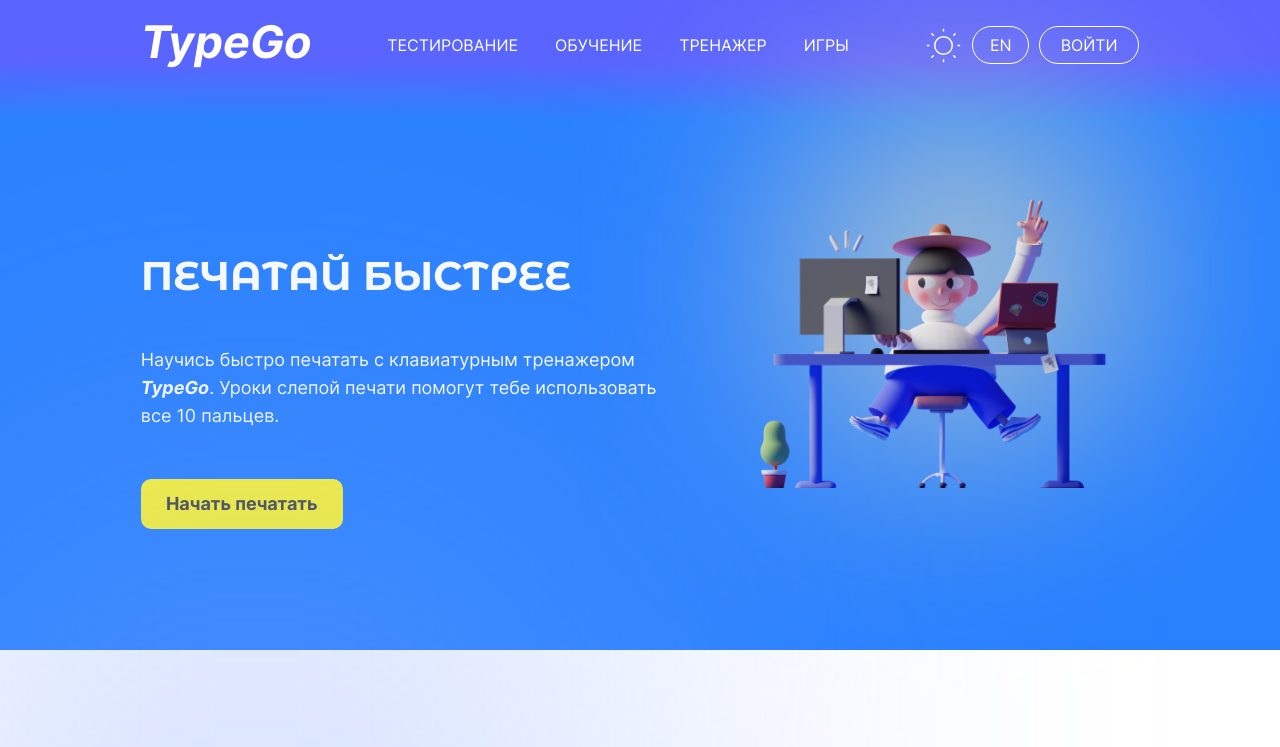
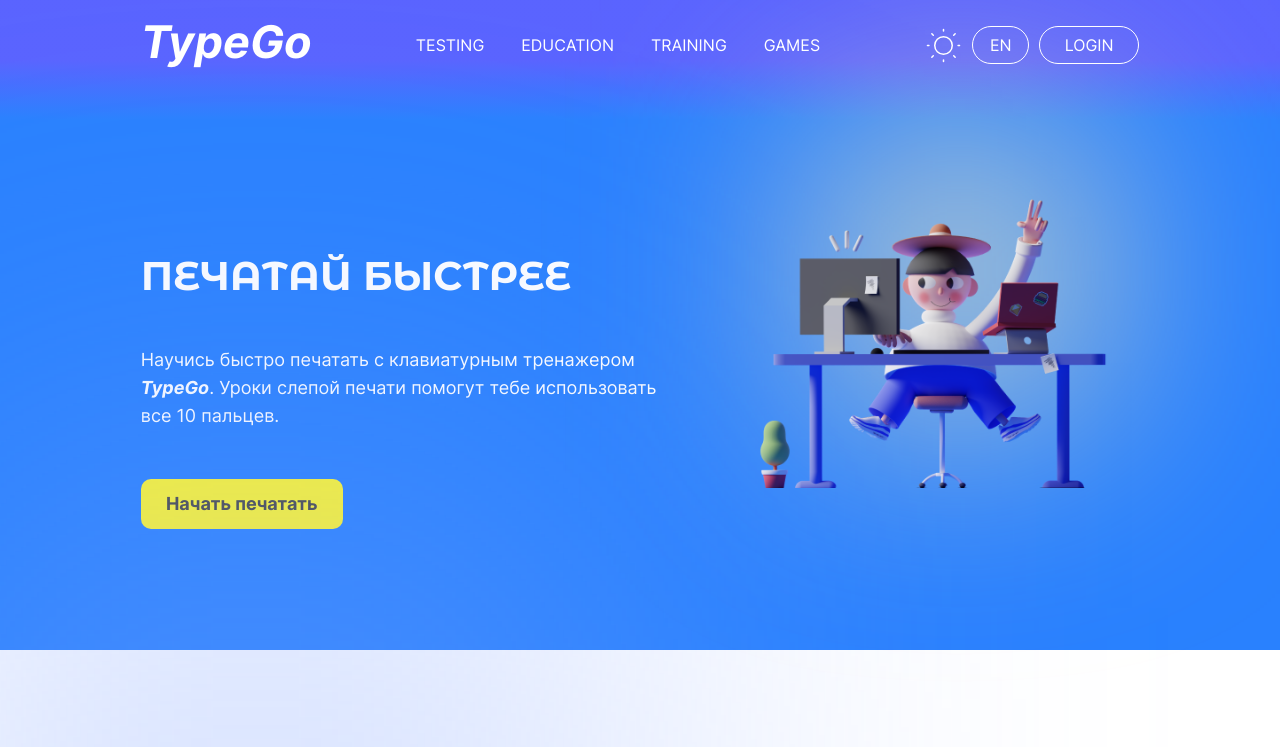
Before and after one commit to kovalevn89/rs-clone, a website built with webpack: page typego/src/index.html in a window 1280 px wide. Both pictures are taken after a click on the element "RU". Shown: the top 747 px of the page. Built offline with nearby package versions, Linux system fonts and the light colour scheme.

Commit message:
feat: add translation to header

```diff
--- a/typego/src/components/app/app.ts
+++ b/typego/src/components/app/app.ts
@@ -4,6 +4,7 @@
 import Header from '../view/header';
 import Footer from '../view/footer';
 import AppConfig from '../model/appconfig';
+import Translation from '../model/translation';
 
 class App {
   model;
@@ -12,6 +13,7 @@
   footer;
   router;
   config;
+  translate;
 
   constructor() {
     this.config = new AppConfig();
@@ -20,10 +22,12 @@
     this.header = new Header();
     this.footer = new Footer();
     this.router = new Router();
+    this.translate = new Translation();
   }
 
   run(): void {
     this.config.run();
+    this.translate.setLang(this.config.getLang());
     this.header.run();
     this.footer.run();
     this.router.run();
--- a/typego/src/components/model/translation.ts
+++ b/typego/src/components/model/translation.ts
@@ -2,14 +2,31 @@
 import { ITranslation } from '../types';
 
 const data: ITranslation = {
-  homeLink: {
-    en: 'Home',
-    ru: 'Главная',
+  // HEADER
+  headerManu1: {
+    en: 'testing',
+    ru: 'тестирование',
   },
-  lessonsLink: {
-    en: 'Lessons',
-    ru: 'Уроки',
+  headerManu2: {
+    en: 'education',
+    ru: 'обучение',
   },
+  headerManu3: {
+    en: 'training',
+    ru: 'тренажер',
+  },
+  headerManu4: {
+    en: 'games',
+    ru: 'игры',
+  },
+  loginButton: {
+    en: 'login',
+    ru: 'войти',
+  },
+
+  // MAIN PAGE
+
+  // FOOTER
 };
 
 class Translation {
@@ -17,11 +34,12 @@
   private currentLang;
   private data: ITranslation;
   private observer: Array<() => void>;
+  private observerPermanent: Array<() => void>;
 
-  constructor(lang: Language) {
-    this.currentLang = lang;
+  constructor() {
     this.data = data;
     this.observer = [];
+    this.observerPermanent = [];
 
     // Singleton
     if (Translation.instance) {
@@ -29,6 +47,8 @@
     }
 
     Translation.instance = this;
+
+    this.currentLang = Language.RU;
   }
 
   setLang(lang: Language): void {
@@ -37,11 +57,15 @@
     this.observer.forEach((callback: () => void) => {
       callback();
     });
+
+    this.observerPermanent.forEach((callback: () => void) => {
+      callback();
+    });
   }
 
-  getLang(): Language {
-    return this.currentLang;
-  }
+  // getLang(): Language {
+  //   return this.currentLang;
+  // }
 
   getString(tag: string) {
     return this.currentLang === Language.RU ? this.data[tag].ru : this.data[tag].en;
@@ -50,6 +74,11 @@
   regObserver(callback: () => void) {
     this.observer.push(callback);
   }
+
+  // для страниц которые на протяжении всех жизни приложения не будут перерисовываться
+  regObserverPermanent(callback: () => void) {
+    this.observerPermanent.push(callback);
+  }
 }
 
 export default Translation;
--- a/typego/src/components/view/baseViewClass.ts
+++ b/typego/src/components/view/baseViewClass.ts
@@ -1,15 +1,18 @@
 import { Themes, Language } from '../types/enums';
 import AppConfig from '../model/appconfig';
+import Translation from '../model/translation';
 
 class PageView {
   config: AppConfig;
   currentLang: Language;
   currentTheme: Themes;
+  translation: Translation;
 
   constructor() {
     this.config = new AppConfig();
     this.currentLang = this.config.getLang();
     this.currentTheme = this.config.getTheme();
+    this.translation = new Translation();
   }
 }
 
--- a/typego/src/components/view/header.ts
+++ b/typego/src/components/view/header.ts
@@ -87,19 +87,24 @@
           const nav = createElement('nav', 'nav hidden', menu);
           const list = createElement('ul', 'menu__list', nav);
           const item1 = createElement('li', 'menu__item', list);
-          item1.textContent = 'Тестирование';
+          item1.textContent = this.translation.getString('headerManu1');
+          this.translation.regObserverPermanent(() => { item1.textContent = this.translation.getString('headerManu1'); });
           item1.addEventListener('click', () => { window.location.hash = '#/test'; });
           const item2 = createElement('li', 'menu__item', list);
-          item2.textContent = 'Обучение';
+          item2.textContent = this.translation.getString('headerManu2');
+          this.translation.regObserverPermanent(() => { item2.textContent = this.translation.getString('headerManu2'); });
           item2.addEventListener('click', () => { window.location.hash = '#/lern'; });
           const item3 = createElement('li', 'menu__item', list);
-          item3.textContent = 'Тренажер';
+          item3.textContent = this.translation.getString('headerManu3');
+          this.translation.regObserverPermanent(() => { item3.textContent = this.translation.getString('headerManu3'); });
           item3.addEventListener('click', () => { window.location.hash = '#/lesson'; });
           const item4 = createElement('li', 'menu__item', list);
-          item4.textContent = 'Игры';
+          item4.textContent = this.translation.getString('headerManu4');
+          this.translation.regObserverPermanent(() => { item4.textContent = this.translation.getString('headerManu4'); });
           item4.addEventListener('click', () => { window.location.hash = '#/games'; });
           const item5 = createElement('li', 'menu__item', list);
-          item5.textContent = 'Войти';
+          item5.textContent = this.translation.getString('loginButton');
+          this.translation.regObserverPermanent(() => { item5.textContent = this.translation.getString('loginButton'); });
           const item6 = createElement('li', 'menu__item', list);
           item6.textContent = '';
           const themeBtn2 = createElement('div', 'theme__btn', item6);
@@ -113,6 +118,7 @@
             this.changeLang();
             this.config.setLang(this.currentLang);
             langBtn1.textContent = `${Language[this.config.getLang()]}`;
+            this.translation.setLang(this.currentLang);
           });
 
           // controls
@@ -128,10 +134,12 @@
             this.changeLang();
             this.config.setLang(this.currentLang);
             langBtn.textContent = `${Language[this.config.getLang()]}`;
+            this.translation.setLang(this.currentLang);
           });
 
           const signBtn = createElement('div', 'sign__btn', controls);
-          signBtn.textContent = 'войти';
+          signBtn.textContent = this.translation.getString('loginButton');
+          this.translation.regObserverPermanent(() => { signBtn.textContent = this.translation.getString('loginButton'); });
 
           body.prepend(header);
         }
--- a/typego/src/styles/header.scss
+++ b/typego/src/styles/header.scss
@@ -127,6 +127,8 @@
 
               width: 55px;
               height: 36px;
+
+              margin-left: 10px;
 
               border: 1px solid $font-color-text1-light;
               border-radius: 14px;
```
